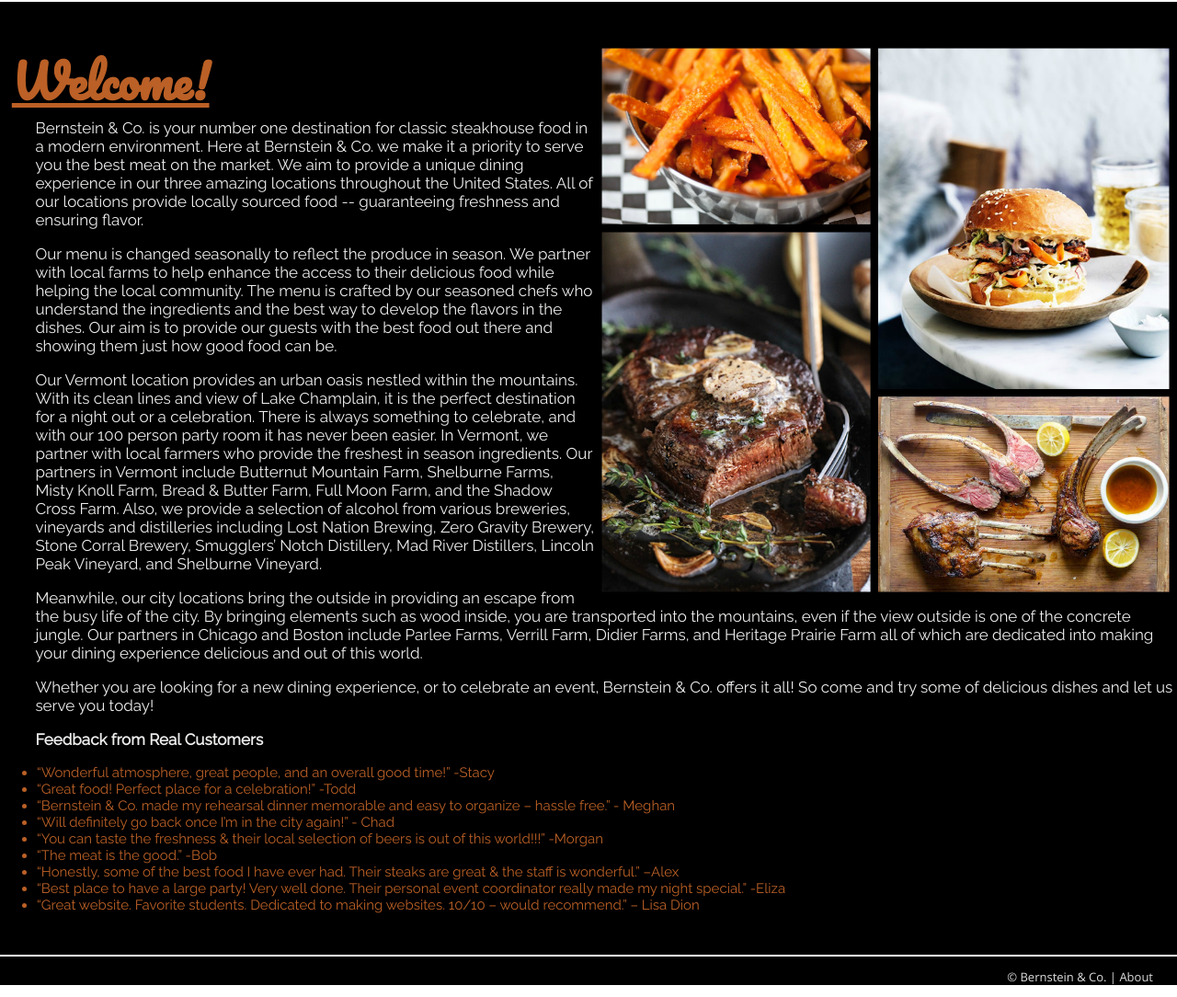
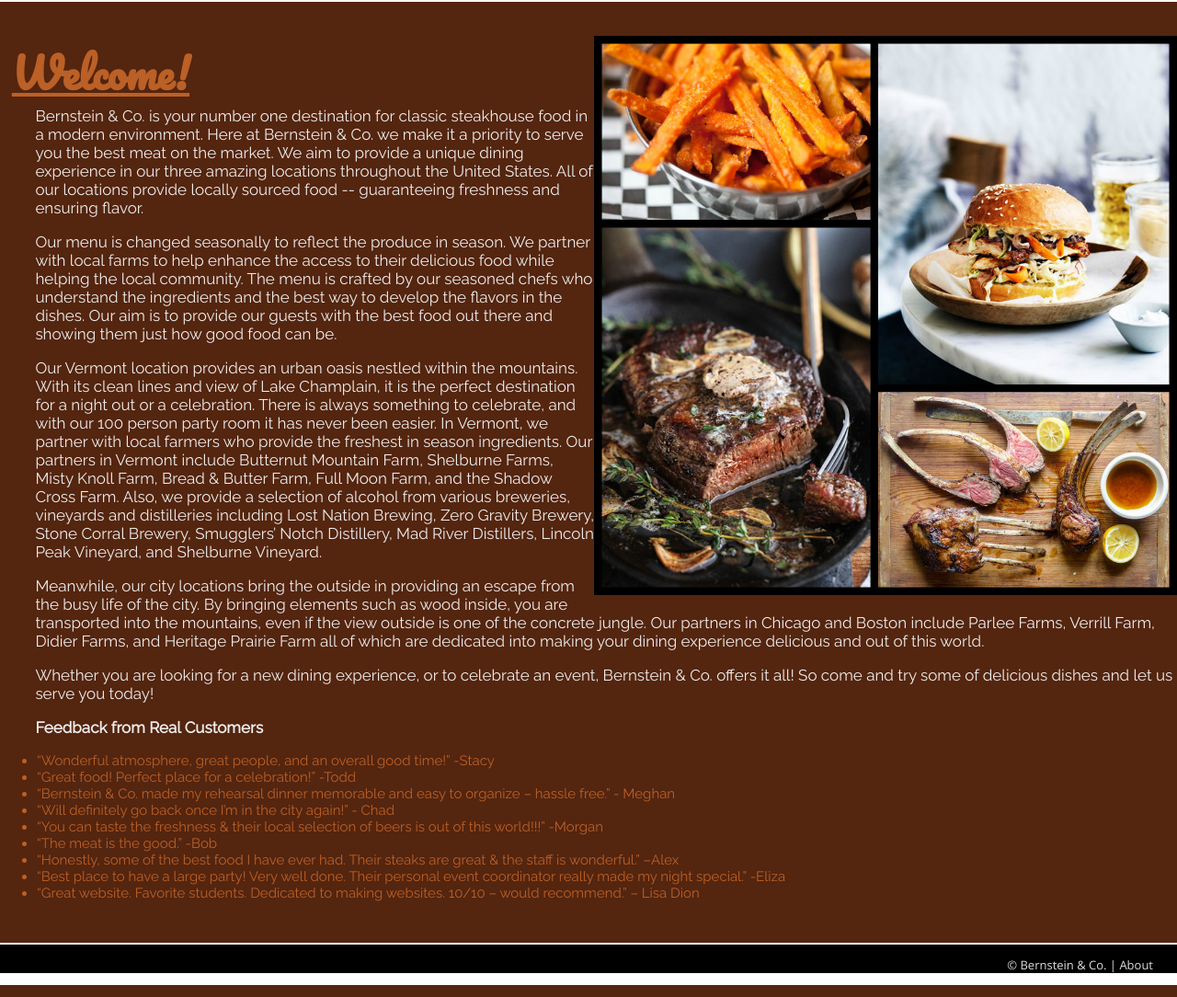
Before and after one commit to zebernst/bernsteinco, a PHP site: page /index.php in a window 1280 px wide. Shown: the part 171-1255 px from the top of the page at 92% size. Run offline with PHP 8.4, Linux system fonts and the light colour scheme.

Commit message:
Update site.css

```diff
--- a/_css/site.css
+++ b/_css/site.css
@@ -47,14 +47,14 @@
 
 .index{
    border-top: 2px solid white;
-   background-color: black;
+   background-color: #54250f ;
    font-family: 'Raleway', sans-serif;
 }
 .index h1{
     font-family: 'Pacifico', cursive;
     color:#bb6026;
     text-decoration: underline;
-    font-size: 50px;
+    font-size: 45px;
     padding-left:1%;
     margin-bottom:-1.5%;
 }
```
